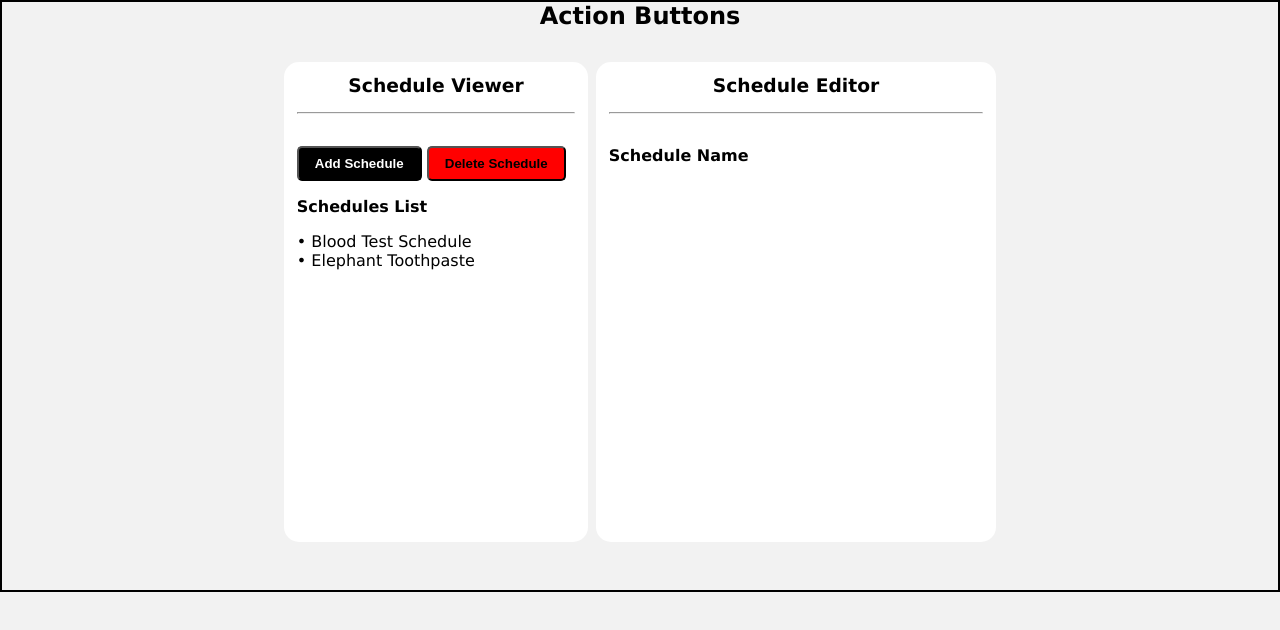
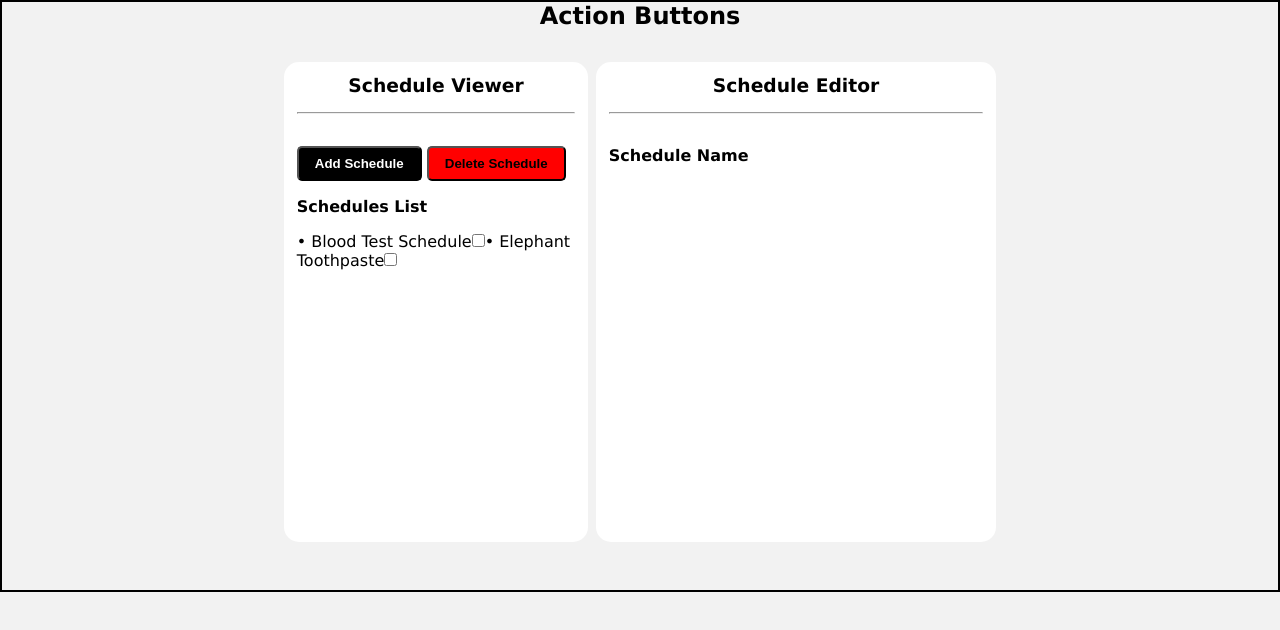
Before and after one commit to Cat4848/scheduler, a website with bundled scripts: page src/index.html in a window 1280 px wide. Built offline with nearby package versions, Linux system fonts and the light colour scheme; files whose address does not match are found by name.

Commit message:
upd: schedule viewing

```diff
--- a/src/lib/display.ts
+++ b/src/lib/display.ts
@@ -7,11 +7,17 @@ export function displaySchedulesNames(schedules: ISchedule<IOperation>[]) {
   schedulesList.innerHTML = "";
 
   const list = schedules.map((schedule) => {
-    const scheduleName = document.createElement("p");
+    const scheduleName = document.createElement("input");
+    scheduleName.type = "checkbox";
     scheduleName.className = "schedule-name";
     scheduleName.id = schedule.id;
-    scheduleName.innerText = `• ${schedule.name}`;
-    return scheduleName;
+
+    const label = document.createElement("label");
+    label.htmlFor = schedule.id;
+    label.innerText = `• ${schedule.name}`;
+
+    label.append(scheduleName);
+    return label;
   });
   schedulesList.append(...list);
 }
@@ -45,3 +51,7 @@ export function displayScheduleInEditor({
 
   editor.append(...operationsElements);
 }
+
+function displayScheduleSelector(schedule: HTMLParagraphElement) {
+  schedule.classList;
+}
--- a/src/styles/viewer.css
+++ b/src/styles/viewer.css
@@ -6,3 +6,7 @@
   font-family: "Lucida Sans", "Lucida Sans Regular", "Lucida Grande",
     "Lucida Sans Unicode", Geneva, Verdana, sans-serif;
 }
+
+.schedule-name::selection {
+  background-color: aqua;
+}
```
